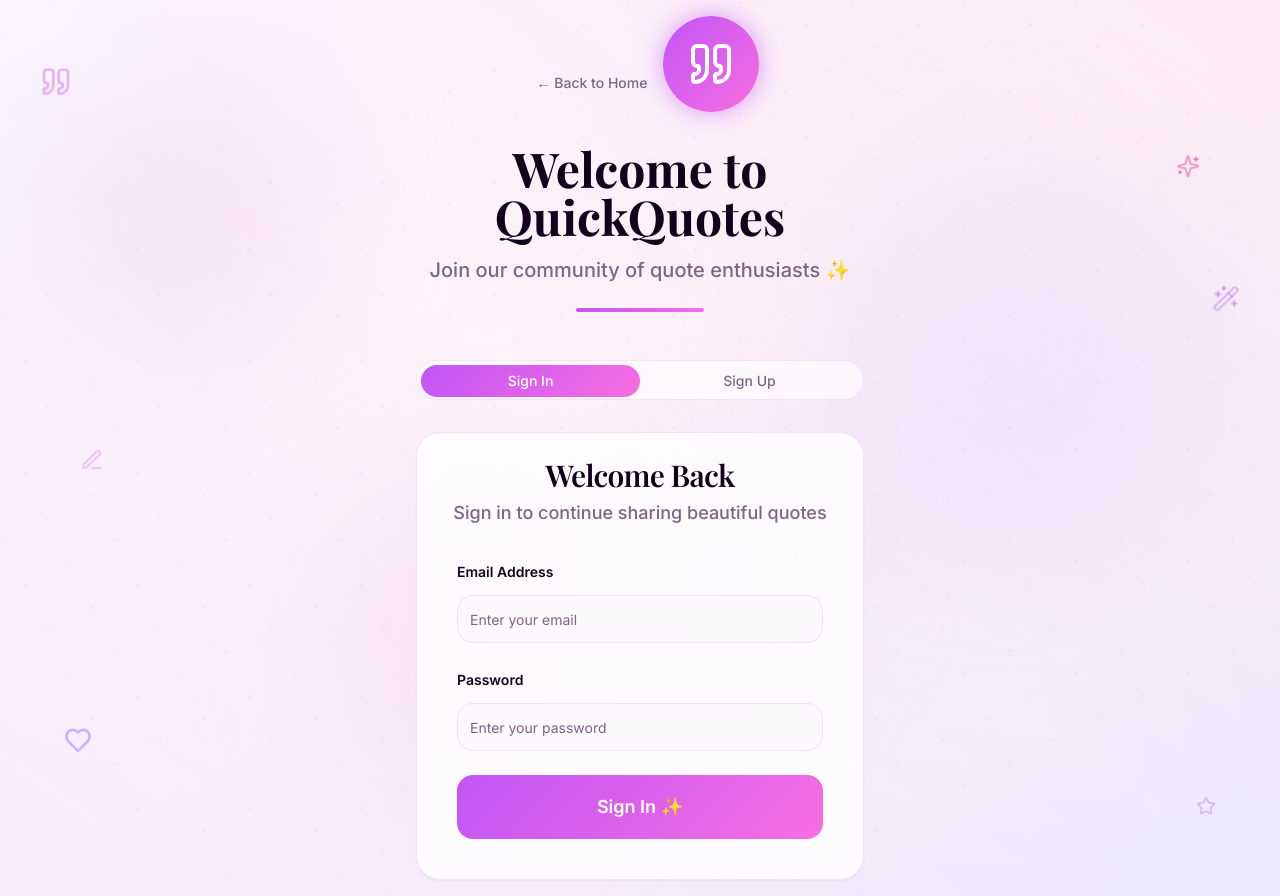
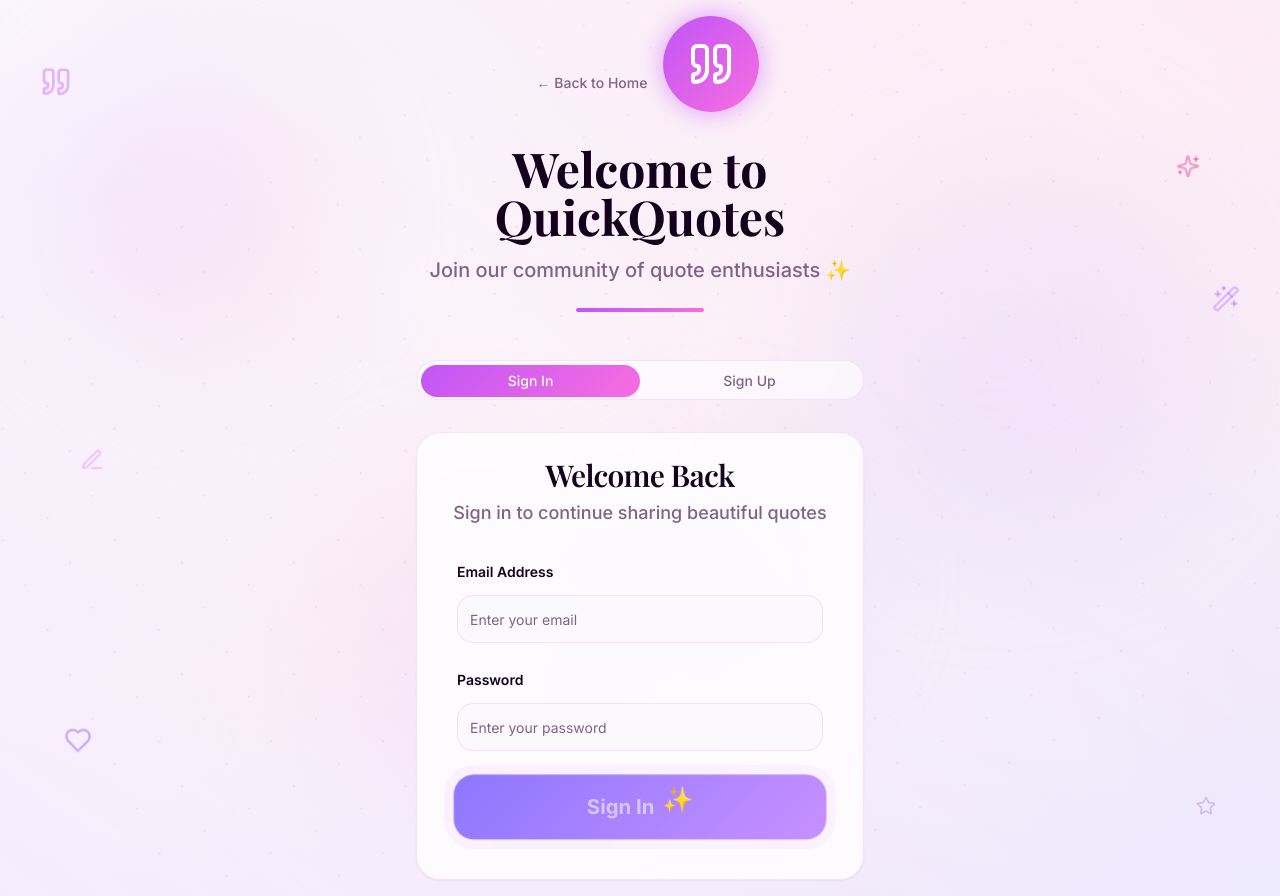
Before and after one commit to haideralijeux-cpu/spirit-share, a React (Vite) app: page / in a window 1280 px wide. Both pictures are taken after a click on the button "Get Started Free". Built offline with nearby package versions, Linux system fonts and the light colour scheme.

Commit message:
Refine landing page visuals
Enhance landing page with a more unique and beautiful color scheme and additional animations.

```diff
--- a/src/index.css
+++ b/src/index.css
@@ -63,6 +63,11 @@
     --gradient-accent: linear-gradient(135deg, hsl(310 84% 92%), hsl(300 84% 94%));
     --gradient-background: linear-gradient(135deg, hsl(290 60% 97%), hsl(320 100% 98%));
 
+    /* Unique button gradients */
+    --gradient-rainbow: linear-gradient(45deg, hsl(280 90% 65%), hsl(320 90% 70%), hsl(260 90% 75%), hsl(340 90% 68%));
+    --gradient-cosmic: linear-gradient(135deg, hsl(240 100% 70%), hsl(280 100% 80%), hsl(320 100% 75%));
+    --gradient-sunset: linear-gradient(135deg, hsl(15 100% 70%), hsl(45 100% 65%), hsl(330 100% 75%));
+
     /* Shadows for depth */
     --shadow-sm: 0 2px 4px hsl(285 60% 88% / 0.3);
     --shadow-md: 0 4px 12px hsl(285 60% 88% / 0.4);
@@ -122,6 +127,11 @@
     --gradient-secondary: linear-gradient(135deg, hsl(285 28% 17%), hsl(285 28% 20%));
     --gradient-accent: linear-gradient(135deg, hsl(285 28% 17%), hsl(285 28% 22%));
     --gradient-background: linear-gradient(135deg, hsl(285 85% 6%), hsl(280 85% 8%));
+
+    /* Dark mode unique button gradients */
+    --gradient-rainbow: linear-gradient(45deg, hsl(280 90% 70%), hsl(320 90% 75%), hsl(260 90% 80%), hsl(340 90% 73%));
+    --gradient-cosmic: linear-gradient(135deg, hsl(240 100% 75%), hsl(280 100% 85%), hsl(320 100% 80%));
+    --gradient-sunset: linear-gradient(135deg, hsl(15 100% 75%), hsl(45 100% 70%), hsl(330 100% 80%));
 
     --shadow-sm: 0 2px 4px hsl(285 85% 6% / 0.5);
     --shadow-md: 0 4px 12px hsl(285 85% 6% / 0.6);
@@ -317,3 +327,37 @@
   50% { background-position: 100% 50%; }
   100% { background-position: 0% 50%; }
 }
+
+/* Enhanced button animations */
+@keyframes rainbow-shift {
+  0% { background-position: 0% 50%; }
+  25% { background-position: 100% 0%; }
+  50% { background-position: 100% 100%; }
+  75% { background-position: 0% 100%; }
+  100% { background-position: 0% 50%; }
+}
+
+@keyframes button-pulse {
+  0% { transform: scale(1); box-shadow: 0 0 0 0 hsl(var(--primary) / 0.7); }
+  50% { transform: scale(1.02); box-shadow: 0 0 0 10px hsl(var(--primary) / 0); }
+  100% { transform: scale(1); box-shadow: 0 0 0 0 hsl(var(--primary) / 0); }
+}
+
+@keyframes cosmic-glow {
+  0% {
+    box-shadow: 0 0 20px hsl(240 100% 70% / 0.3), 0 0 40px hsl(280 100% 80% / 0.2);
+    filter: hue-rotate(0deg);
+  }
+  33% {
+    box-shadow: 0 0 30px hsl(280 100% 80% / 0.4), 0 0 60px hsl(320 100% 75% / 0.3);
+    filter: hue-rotate(120deg);
+  }
+  66% {
+    box-shadow: 0 0 25px hsl(320 100% 75% / 0.3), 0 0 50px hsl(240 100% 70% / 0.2);
+    filter: hue-rotate(240deg);
+  }
+  100% {
+    box-shadow: 0 0 20px hsl(240 100% 70% / 0.3), 0 0 40px hsl(280 100% 80% / 0.2);
+    filter: hue-rotate(360deg);
+  }
+}
--- a/src/pages/Landing.tsx
+++ b/src/pages/Landing.tsx
@@ -269,17 +269,27 @@ export function Landing() {
                         <Button
                           type="submit"
                           size="lg"
-                          className="w-full h-16 bg-gradient-primary hover:shadow-glow font-semibold text-lg rounded-xl transition-all duration-300 transform hover:scale-[1.02]"
+                          className="relative w-full h-16 bg-gradient-cosmic hover:animate-cosmic-glow font-bold text-xl text-white rounded-2xl transition-all duration-500 transform hover:scale-105 overflow-hidden group shadow-large animate-button-pulse"
+                          style={{
+                            backgroundSize: '400% 400%',
+                            animation: 'rainbow-shift 4s ease-in-out infinite, button-pulse 2s ease-in-out infinite'
+                          }}
                           disabled={isLoading}
                         >
-                          {isLoading ? (
-                            <div className="flex items-center gap-2">
-                              <div className="w-4 h-4 border-2 border-white/30 border-t-white rounded-full animate-spin"></div>
-                              Signing in...
-                            </div>
-                          ) : (
-                            'Sign In ✨'
-                          )}
+                          <div className="absolute inset-0 bg-gradient-cosmic opacity-0 group-hover:opacity-100 transition-opacity duration-500" style={{ backgroundSize: '400% 400%', animation: 'rainbow-shift 2s ease-in-out infinite' }}></div>
+                          <span className="relative z-10 flex items-center justify-center gap-2">
+                            {isLoading ? (
+                              <div className="flex items-center gap-3">
+                                <div className="w-5 h-5 border-3 border-white/30 border-t-white rounded-full animate-spin"></div>
+                                <span className="animate-pulse">Signing in...</span>
+                              </div>
+                            ) : (
+                              <>
+                                <span className="animate-pulse">Sign In</span>
+                                <span className="text-2xl animate-bounce">✨</span>
+                              </>
+                            )}
+                          </span>
                         </Button>
                       </form>
                     </CardContent>
--- a/tailwind.config.ts
+++ b/tailwind.config.ts
@@ -84,7 +84,10 @@ export default {
 				'gradient-primary': 'var(--gradient-primary)',
 				'gradient-secondary': 'var(--gradient-secondary)',
 				'gradient-accent': 'var(--gradient-accent)',
-				'gradient-background': 'var(--gradient-background)'
+				'gradient-background': 'var(--gradient-background)',
+				'gradient-rainbow': 'var(--gradient-rainbow)',
+				'gradient-cosmic': 'var(--gradient-cosmic)',
+				'gradient-sunset': 'var(--gradient-sunset)'
 			},
 			boxShadow: {
 				'glow': 'var(--shadow-glow)',
@@ -127,6 +130,36 @@ export default {
 				'glow': {
 					'0%': { boxShadow: '0 0 10px hsl(var(--primary) / 0.3)' },
 					'100%': { boxShadow: '0 0 20px hsl(var(--primary) / 0.6)' }
+				},
+				'rainbow-shift': {
+					'0%': { backgroundPosition: '0% 50%' },
+					'25%': { backgroundPosition: '100% 0%' },
+					'50%': { backgroundPosition: '100% 100%' },
+					'75%': { backgroundPosition: '0% 100%' },
+					'100%': { backgroundPosition: '0% 50%' }
+				},
+				'button-pulse': {
+					'0%': { transform: 'scale(1)', boxShadow: '0 0 0 0 hsl(var(--primary) / 0.7)' },
+					'50%': { transform: 'scale(1.02)', boxShadow: '0 0 0 10px hsl(var(--primary) / 0)' },
+					'100%': { transform: 'scale(1)', boxShadow: '0 0 0 0 hsl(var(--primary) / 0)' }
+				},
+				'cosmic-glow': {
+					'0%': {
+						boxShadow: '0 0 20px hsl(240 100% 70% / 0.3), 0 0 40px hsl(280 100% 80% / 0.2)',
+						filter: 'hue-rotate(0deg)'
+					},
+					'33%': {
+						boxShadow: '0 0 30px hsl(280 100% 80% / 0.4), 0 0 60px hsl(320 100% 75% / 0.3)',
+						filter: 'hue-rotate(120deg)'
+					},
+					'66%': {
+						boxShadow: '0 0 25px hsl(320 100% 75% / 0.3), 0 0 50px hsl(240 100% 70% / 0.2)',
+						filter: 'hue-rotate(240deg)'
+					},
+					'100%': {
+						boxShadow: '0 0 20px hsl(240 100% 70% / 0.3), 0 0 40px hsl(280 100% 80% / 0.2)',
+						filter: 'hue-rotate(360deg)'
+					}
 				}
 			},
 			animation: {
@@ -136,7 +169,10 @@ export default {
 				'fade-in-up': 'fade-in-up 0.6s ease-out',
 				'scale-in': 'scale-in 0.4s ease-out',
 				'float': 'float 6s ease-in-out infinite',
-				'glow': 'glow 2s ease-in-out infinite alternate'
+				'glow': 'glow 2s ease-in-out infinite alternate',
+				'rainbow-shift': 'rainbow-shift 4s ease-in-out infinite',
+				'button-pulse': 'button-pulse 2s ease-in-out infinite',
+				'cosmic-glow': 'cosmic-glow 3s ease-in-out infinite'
 			}
 		}
 	},
```
